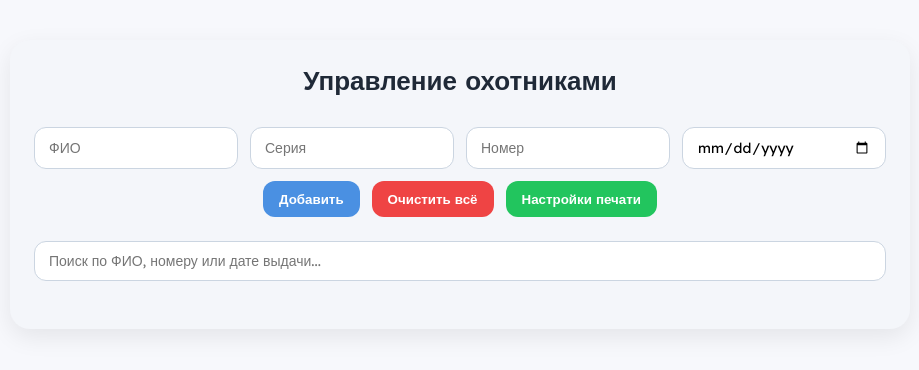
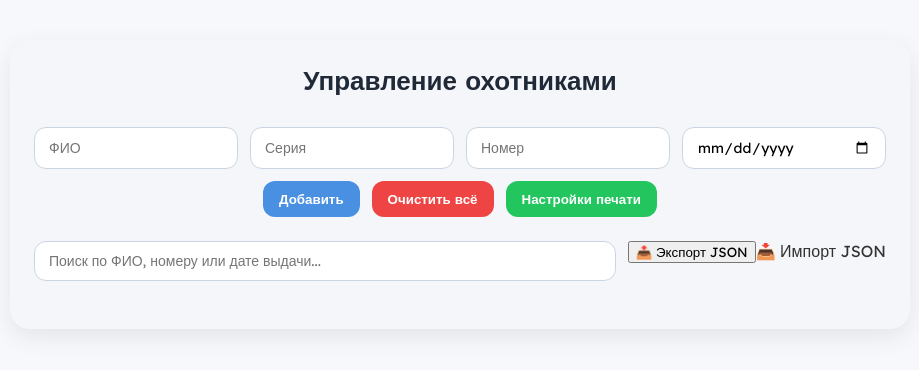
Before and after one commit to TheVeksel/blankprint, a React (Vite) app: page / in a window 1280 px wide. Shown: the top 370 px of the page, without its empty margins (180-1099 px from the left). Built offline with nearby package versions, Linux system fonts and the light colour scheme.

Commit message:
import/export backup

```diff
--- a/src/components/UserManager/UserManager.tsx
+++ b/src/components/UserManager/UserManager.tsx
@@ -62,9 +62,7 @@ const UserManager = () => {
   };
 
   const handleEditChange = (id: number, key: keyof HunterForm, value: string) => {
-    setHunters(prev =>
-      prev.map(h => (h.id === id ? { ...h, [key]: value } : h))
-    );
+    setHunters(prev => prev.map(h => (h.id === id ? { ...h, [key]: value } : h)));
   };
 
   const handleSave = async (hunter: HunterForm) => {
@@ -73,11 +71,44 @@ const UserManager = () => {
     loadHunters();
   };
 
+  const handleExport = () => {
+    const dataStr = JSON.stringify(hunters, null, 2);
+    const blob = new Blob([dataStr], { type: 'application/json' });
+    const url = URL.createObjectURL(blob);
+    const a = document.createElement('a');
+    a.href = url;
+    a.download = 'hunters_backup.json';
+    a.click();
+    URL.revokeObjectURL(url);
+  };
+
+  const handleImport = async (e: React.ChangeEvent<HTMLInputElement>) => {
+    const file = e.target.files?.[0];
+    if (!file) return;
+    try {
+      const text = await file.text();
+      const data: HunterForm[] = JSON.parse(text);
+      if (!Array.isArray(data)) throw new Error('Неверный формат файла');
+      await clearHunters();
+      for (const hunter of data) {
+        await addHunter(hunter);
+      }
+      loadHunters();
+      alert('Импорт завершён успешно');
+    } catch (err) {
+      alert('Ошибка импорта: ' + (err as Error).message);
+    }
+  };
+
   const filtered = hunters.filter(h => {
     const query = search.toLowerCase();
     const ticket = `${h.series}№${h.number}`;
     const date = new Date(h.issueDate).toLocaleDateString('ru-RU');
-    return h.fullName.toLowerCase().includes(query) || ticket.toLowerCase().includes(query) || date.includes(query);
+    return (
+      h.fullName.toLowerCase().includes(query) ||
+      ticket.toLowerCase().includes(query) ||
+      date.includes(query)
+    );
   });
 
   return (
@@ -123,6 +154,19 @@ const UserManager = () => {
           value={search}
           onChange={e => setSearch(e.target.value)}
         />
+
+        <div className="import-export">
+          <button onClick={handleExport}>📤 Экспорт JSON</button>
+          <label className="import-label">
+            📥 Импорт JSON
+            <input
+              type="file"
+              accept=".json"
+              onChange={handleImport}
+              style={{ display: 'none' }}
+            />
+          </label>
+        </div>
       </div>
 
       <ul className="user-list">
@@ -155,7 +199,6 @@ const UserManager = () => {
                   <button className="cancel" onClick={() => setEditingId(null)}>✖</button>
                 </div>
               </div>
-
             ) : (
               <div className="info" onClick={() => navigate(`/print/${h.id}`)}>
                 <strong>{h.fullName}</strong>
```
